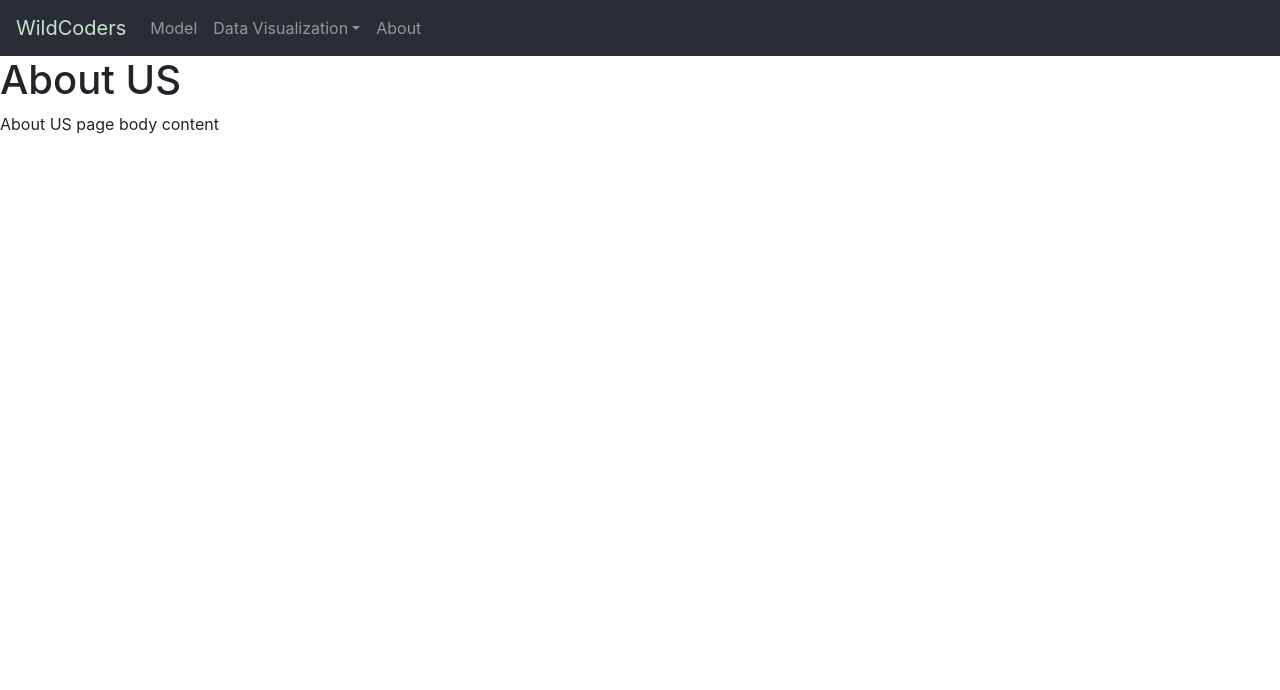
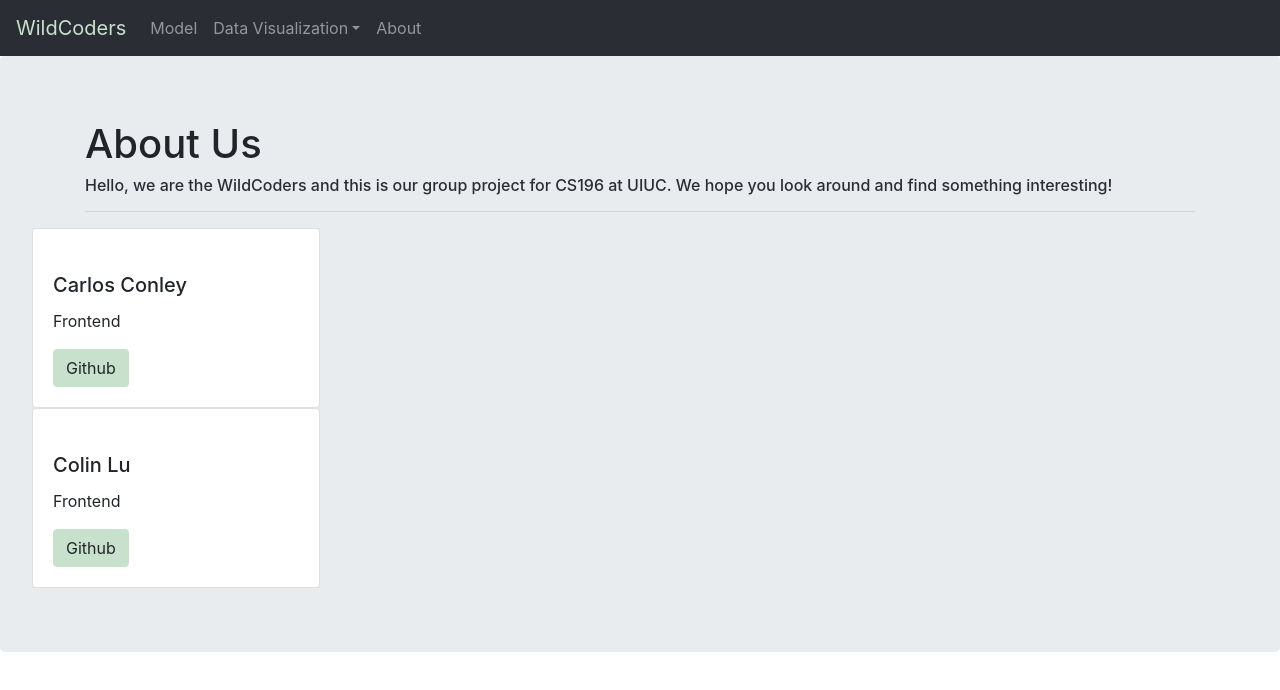
Before and after one commit to prithbalaji/OregonWildlifeClassification, a React (Create React App) app in the folder frontend/: page /about in a window 1280 px wide. Shown: the top 690 px of the page. Built offline with nearby package versions, Linux system fonts and the light colour scheme.

Commit message:
Add AboutCard component

```diff
--- a/frontend/src/components/About.js
+++ b/frontend/src/components/About.js
@@ -1,10 +1,27 @@
 import React from 'react';
+import { Jumbotron, Container } from 'react-bootstrap'
+import AboutCard from './AboutCard';
 
 function About() {
 	return (
 		<div>
-			<h1>About US</h1>
-			<p>About US page body content</p>
+			<Jumbotron>
+				<Container>
+					<h1>About Us</h1>
+					<h6 align="left" class="text-dark">Hello, we are the WildCoders and this is our group project for CS196 at UIUC. We hope you look around and find something interesting!</h6>
+					<hr/>
+				</Container>
+				<AboutCard
+					title="Carlos Conley"
+				    text="Frontend"
+					image=""
+					github="https://github.com/carlosconley"/>
+				<AboutCard
+					title="Colin Lu"
+				    text="Frontend"
+					image=""
+					github="https://github.com/carlosconley"/>
+			</Jumbotron>
 		</div>
 	);
 }
--- /dev/null
+++ b/frontend/src/components/AboutCard.js
@@ -0,0 +1,30 @@
+import React from 'react';
+import Card from 'react-bootstrap/Card';
+import Button from 'react-bootstrap/Button';
+import PropTypes from 'prop-types';
+
+function AboutCard(props) {
+	return (
+		<div>
+			<Card style={{ width: '18rem' }}>
+				<Card.Body>
+					<Card.Img variant="top" src={props.image}/>
+					<Card.Title>{props.title}</Card.Title>
+					<Card.Text>
+						{props.text}
+					</Card.Text>
+					<Button variant="primary" href={props.github} target="_blank">Github</Button>
+				</Card.Body>
+			</Card>
+		</div>
+	)
+}
+
+export default AboutCard;
+
+AboutCard.propTypes = {
+	image:  PropTypes.string.isRequired,
+	title:  PropTypes.string.isRequired,
+	text:   PropTypes.string.isRequired,
+	github: PropTypes.string,
+}
```
Also changed, not shown: frontend/src/images/test_photo.jpg (added).
